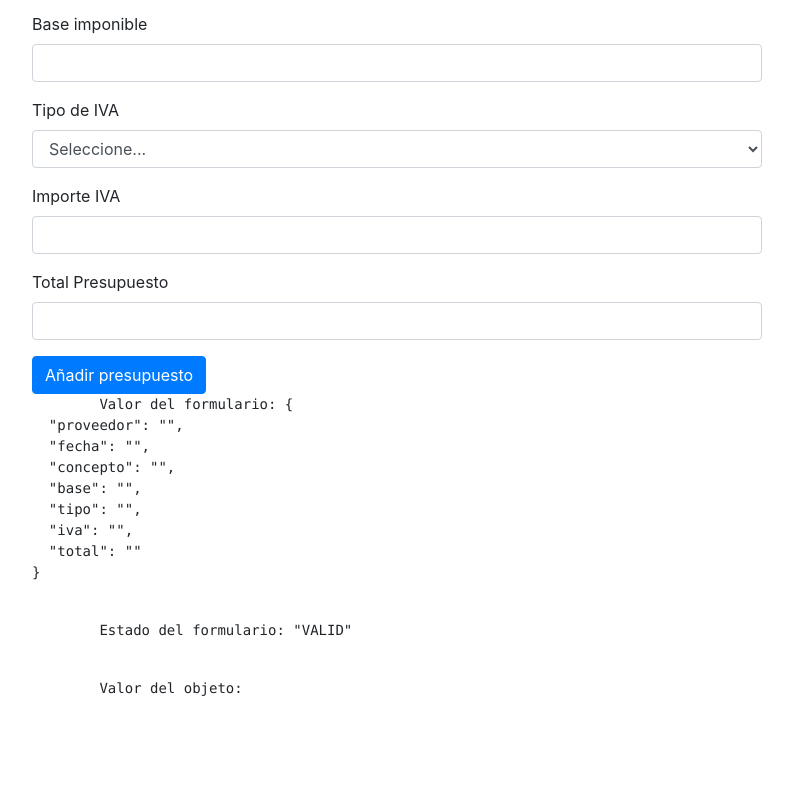
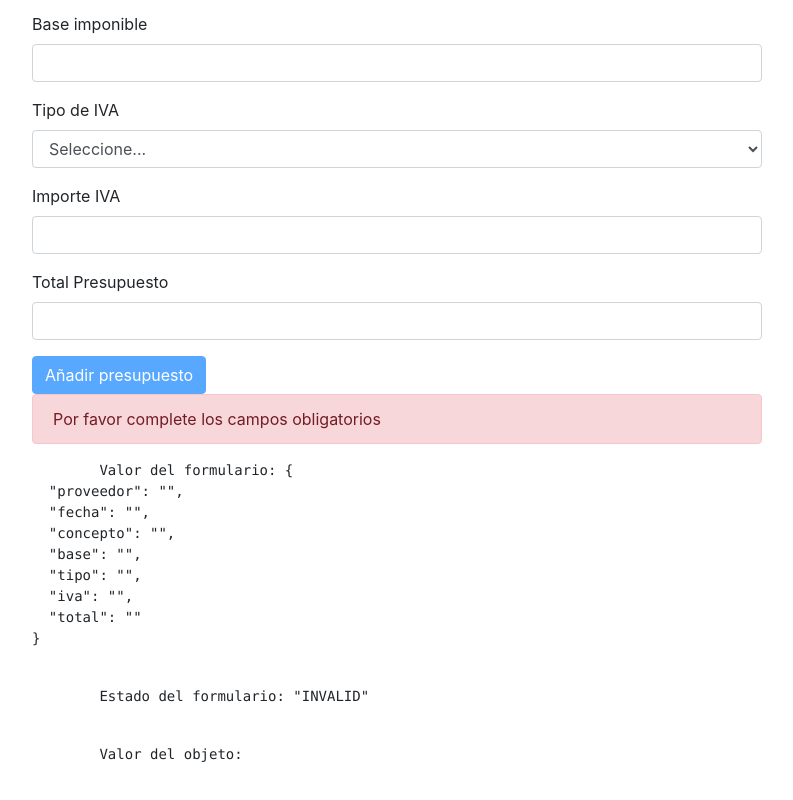
Before and after one commit to Danielfv89/CursoAngular, an Angular app in the folder appCompras/: page /addpres in a window 1280 px wide. Shown: the part 348-1148 px from the top of the page, without its empty margins (243-1036 px from the left). Before the commit the page ends 1084 px from the top, so only its background shows below. Built offline with nearby package versions, Linux system fonts and the light colour scheme.

Commit message:
video 44

```diff
--- a/appCompras/src/app/presupuestos/addpres/addpres.component.css
+++ b/appCompras/src/app/presupuestos/addpres/addpres.component.css
@@ -0,0 +1,14 @@
+input.ng-invalid.ng-touched {
+  border-left: 5px solid #a94442;
+}
+input.ng-valid.ng-dirty {
+  border-left: 5px solid #42a948;
+}
+
+.check {
+  color: #42a948;
+}
+
+.uncheck {
+  color: #a94442;
+}
--- a/appCompras/src/app/presupuestos/addpres/addpres.component.html
+++ b/appCompras/src/app/presupuestos/addpres/addpres.component.html
@@ -5,7 +5,10 @@
       <form [formGroup]="presupuestoForm" (ngSubmit)="onSubmit()">
         <div class="form-group">
           <label for="proveedor">Proveedor</label>
+          <i class="fa fa-check-circle check" *ngIf="presupuestoForm.valid"></i>
+          <i class="fa fa-exclamation-circle uncheck" *ngIf="presupuestoForm.invalid && presupuestoForm.touched"></i>
           <input type="text" class="form-control" id="proveedor" formControlName="proveedor">
+          <p class="alert alert-danger" *ngIf="presupuestoForm.invalid && presupuestoForm.touched">El campo proveedor es obligatorio</p>
         </div>
         <div class="form-group">
           <label for="fecha">Fecha</label>
@@ -37,7 +40,8 @@
           <label for="total">Total Presupuesto</label>
           <input type="number" class="form-control" id="total" formControlName="total">
         </div>
-        <button type="submit" class="btn btn-primary">Añadir presupuesto</button>
+        <button type="submit" class="btn btn-primary" [disabled]="!presupuestoForm.valid">Añadir presupuesto</button>
+        <p class="alert alert-danger" *ngIf="!presupuestoForm.valid">Por favor complete los campos obligatorios</p>
       </form>
       <pre>
         Valor del formulario: {{ presupuestoForm.value | json}}
--- a/appCompras/src/app/presupuestos/addpres/addpres.component.ts
+++ b/appCompras/src/app/presupuestos/addpres/addpres.component.ts
@@ -1,5 +1,5 @@
 import { Component, OnInit } from '@angular/core';
-import { FormControl, FormGroup, FormBuilder } from '@angular/forms';
+import { FormControl, FormGroup, FormBuilder, Validators } from '@angular/forms';
 
 @Component({
   selector: 'app-addpres',
@@ -15,13 +15,13 @@
 
   ngOnInit() {
     this.presupuestoForm = this.pf.group({
-      proveedor: '',
-      fecha: '',
-      concepto: '',
-      base: '',
-      tipo: '',
-      iva: '',
-      total: ''
+      proveedor: ['', Validators.required],
+      fecha: ['', Validators.required],
+      concepto: ['', [Validators.required, Validators.minLength(10)] ],
+      base: ['', Validators.required],
+      tipo: ['', Validators.required],
+      iva: ['', Validators.required],
+      total: ['', Validators.required]
     });
   }
 
```
Also changed, not shown: 1 other file (tests, documents, lock files or other folders).
